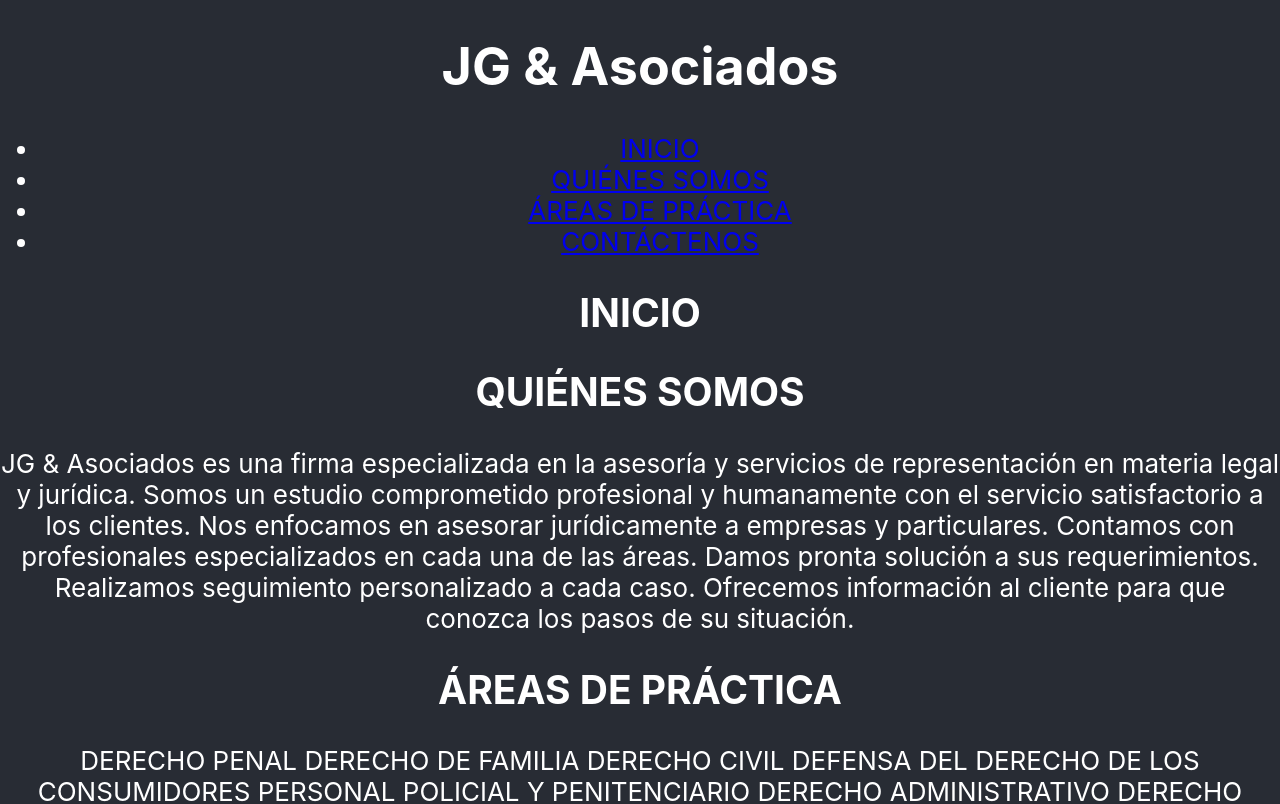
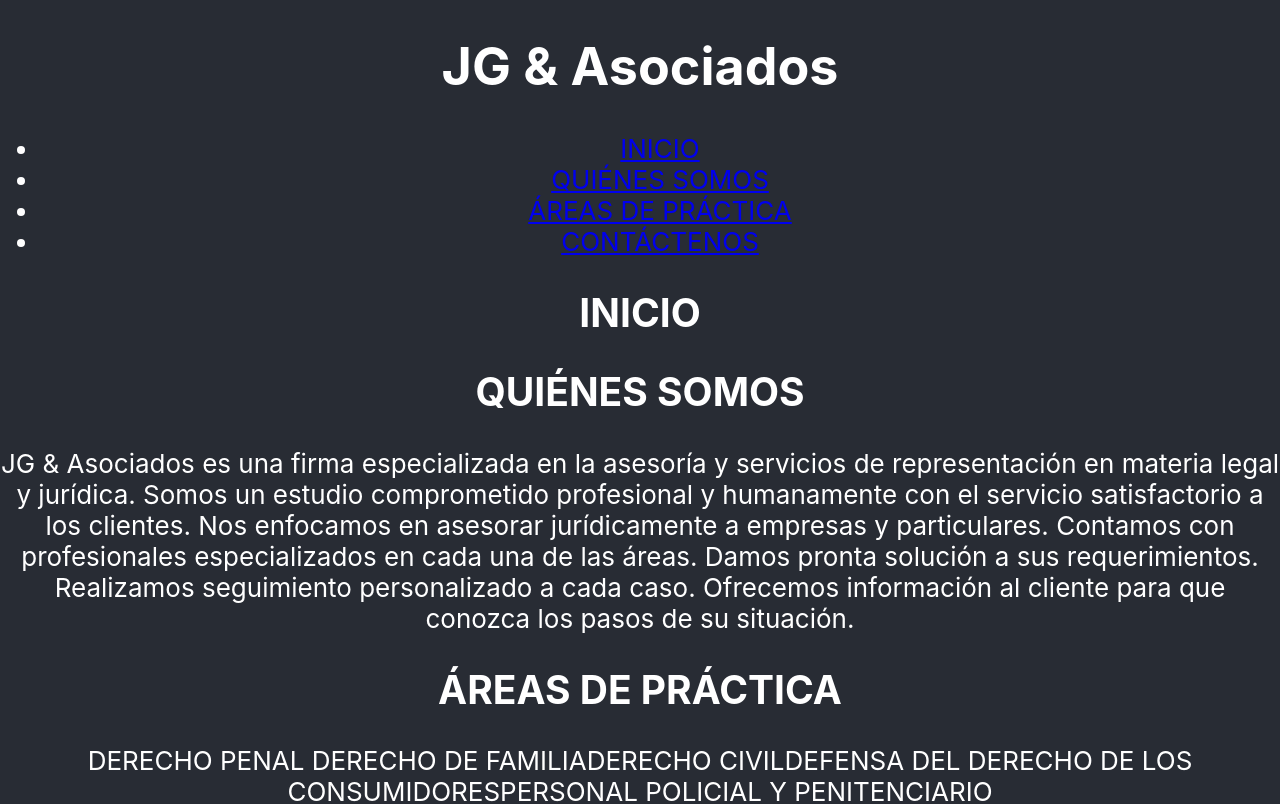
Before and after one commit to JuanIgnacioMarchetto/studiojuridic, a React (Create React App) app: page / in a window 1280 px wide. Shown: the top 804 px of the page. Built offline with nearby package versions, Linux system fonts and the light colour scheme.

Commit message:
28/2/2024-08:49

```diff
--- a/src/App.js
+++ b/src/App.js
@@ -34,60 +34,42 @@ function App() {
 
 
 
-              DERECHO PENAL
+              <a>DERECHO PENAL</a>
 
 
 
 
-              DERECHO DE
-              FAMILIA
+              <a> DERECHO DE
+              FAMILIA</a>
 
 
 
 
-              DERECHO CIVIL
+             <a>DERECHO CIVIL</a>
 
 
 
-              DEFENSA DEL
+              <a>DEFENSA DEL
               DERECHO DE LOS
-              CONSUMIDORES
+              CONSUMIDORES</a>
 
 
-              PERSONAL
+              <a>PERSONAL
               POLICIAL Y
-              PENITENCIARIO
-
-
-
-              DERECHO ADMINISTRATIVO
+              PENITENCIARIO</a>
 
 
 
 
-              DERECHO
-              COMERCIAL
 
 
-
-
-              DERECHO
-              LABORAL
-
-
-
-
-              DERECHO
-              PREVISIONAL
-
-
-              POR QUÉ ELEGIRNOS
-              Nuestro compromiso principal es brindar servicios legales de excelencia a nuestros clientes. Para lograrlo, nos apoyamos en un equipo de abogados talentosos, creativos, experimentados y calificados en diversas áreas de práctica, que comparten nuestros valores.
+              <h3>POR QUÉ ELEGIRNOS</h3>
+             <p> Nuestro compromiso principal es brindar servicios legales de excelencia a nuestros clientes. Para lograrlo, nos apoyamos en un equipo de abogados talentosos, creativos, experimentados y calificados en diversas áreas de práctica, que comparten nuestros valores.
 
               Lo que nos distingue es brindar la asesoría legal personal a cualquier persona, organización, empresa, etc. que la solicite, ajustando el costo de los servicios legales a la capacidad económica de nuestros clientes, por lo que en ningún caso, la falta de recursos económicos es motivo para dejar de brindar nuestros servicios y apoyar de esta forma a la sociedad.
 
               Nuestro objetivo es brindarle certeza jurídica y honestidad en las consultas y servicios en los que intervenimos, de esta forma usted podrá encontrar la solución jurídica que requiere en el menor tiempo y al mejor costo.
-
+</p>
             </section>
 
             <section id="contacto">
```
